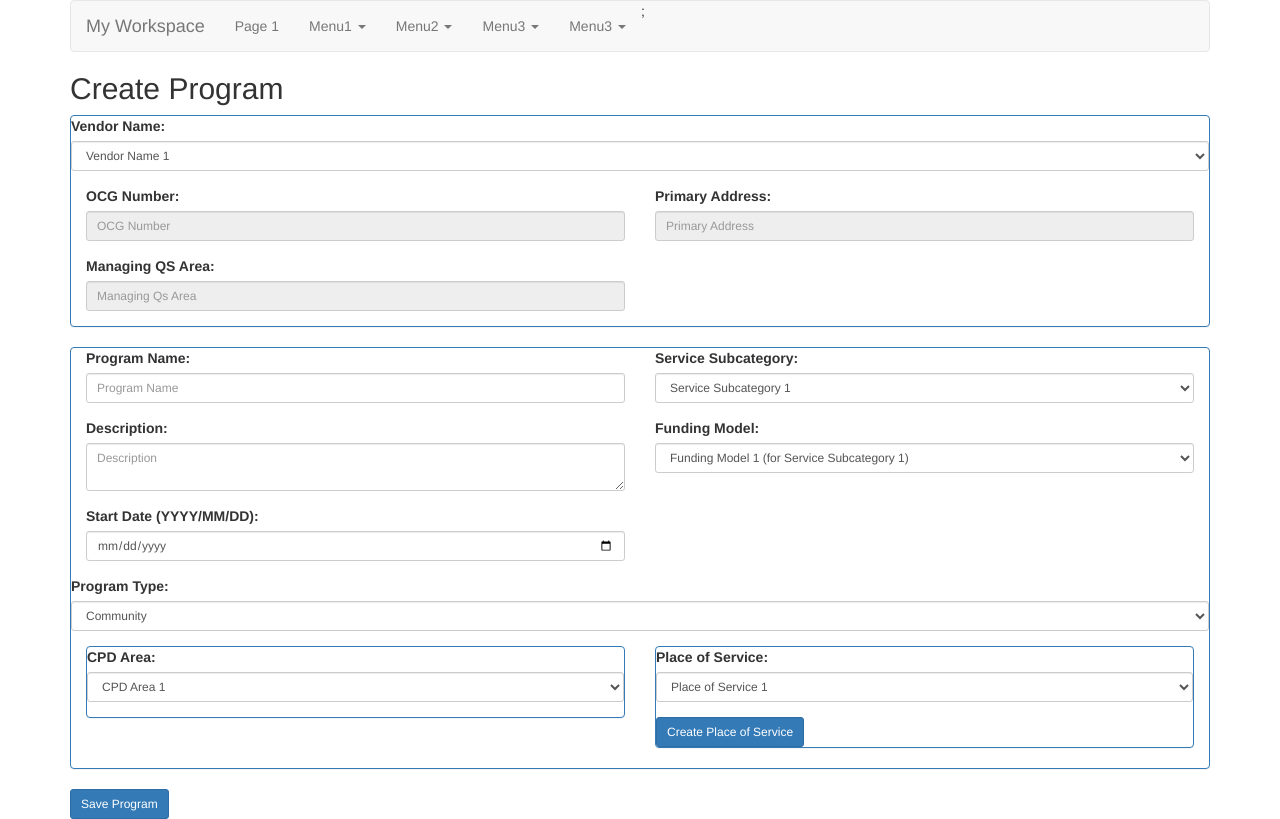
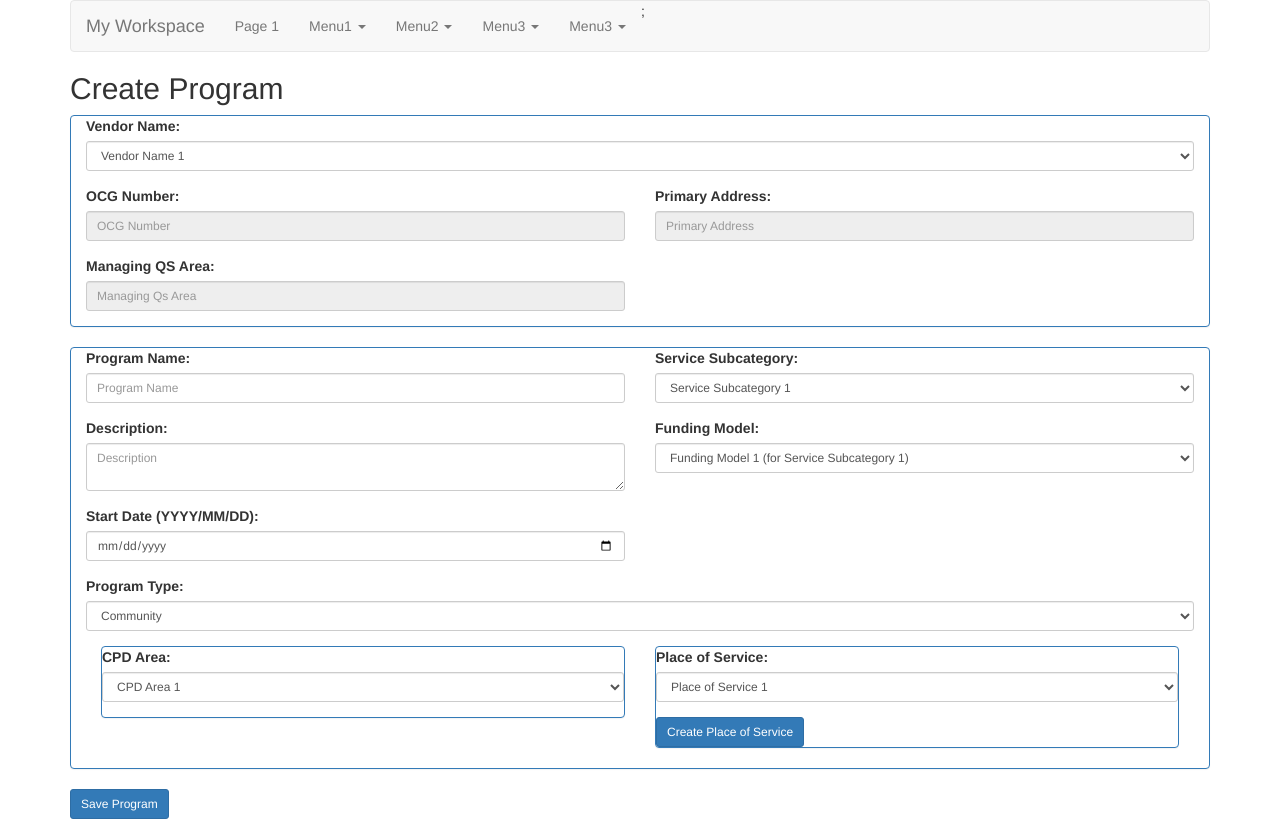
Before and after one commit to reashore/ClbcMyWorksspaceTs, a React (Create React App) app: page /createprogram in a window 1280 px wide. Built offline with nearby package versions, Linux system fonts and the light colour scheme.

Commit message:
Fixed two-column alignment

```diff
--- a/src/components/Program/Program.tsx
+++ b/src/components/Program/Program.tsx
@@ -57,7 +57,7 @@ export class Program extends React.Component<ProgramProps, ProgramState> {
 
   // // https://github.com/DefinitelyTyped/DefinitelyTyped/issues/16208
   onChangeServiceSubcategory(event: React.FormEvent<FormControlProps>): void {
-    let formValue: string | number | string[] | undefined = event.currentTarget.value;
+    let formValue: number | string |  string[] | undefined = event.currentTarget.value;
     // tslint:disable-next-line:no-console
     console.log(formValue);
     const serviceSubcategoryId = parseInt(this.serviceSubcategoryId.value, 10);
@@ -85,24 +85,20 @@ export class Program extends React.Component<ProgramProps, ProgramState> {
                 <FormControl type="text" name="programName" required placeholder="Program Name"
                         value={this.state.programName} onChange={this.onChangeProgramName} />
               </FormGroup> */}
-
               <FormGroup controlId="programName" bsSize="small">
                 <ControlLabel>Program Name:</ControlLabel>
                 <FormControl type="text" name="programName" required={true} placeholder="Program Name" />
               </FormGroup>
-
               <FormGroup controlId="description" bsSize="small">
                 <ControlLabel>Description:</ControlLabel>
                 <FormControl componentClass="textarea" name="description" rows={2} required={true} placeholder="Description" />
               </FormGroup>
-
               <FormGroup controlId="startDate" bsSize="small">
                 <ControlLabel>Start Date (YYYY/MM/DD):</ControlLabel>
                 {/* <CustomDatePicker /> */}
                 <FormControl type="date" name="startDate" required={true} placeholder="Start Date" />
               </FormGroup>
             </Col>
-
             <Col md={6}>
               <FormGroup controlId="serviceSubcategoryId" bsSize="small">
                 <ControlLabel>Service Subcategory:</ControlLabel>
@@ -110,7 +106,6 @@ export class Program extends React.Component<ProgramProps, ProgramState> {
                   {this.createSelectOptionsFromServiceSubcategories(this.serviceSubcategories)}
                 </FormControl>
               </FormGroup>
-
               <FormGroup controlId="fundingModelId" bsSize="small">
                 <ControlLabel>Funding Model:</ControlLabel>
                 <FormControl componentClass="select">
@@ -119,9 +114,12 @@ export class Program extends React.Component<ProgramProps, ProgramState> {
               </FormGroup>
             </Col>
           </Row>
+          <Row>
+            <Col md={12}>
+              <ProgramType serviceUrl="http://localhost/api/programtypes" />
+            </Col>
+          </Row>
         </Grid>
-
-        <ProgramType serviceUrl="http://localhost/api/programtypes" />
       </Panel>
     );
   }
--- a/src/components/Vendor/Vendor.tsx
+++ b/src/components/Vendor/Vendor.tsx
@@ -55,27 +55,28 @@ export class Vendor extends React.Component<VendorProps, VendorState> {
   render(): JSX.Element {
     return (
       <Panel header="Vendors" bsStyle="primary">
-        <FormGroup controlId="vendorId" bsSize="small">
-          <ControlLabel>Vendor Name:</ControlLabel>
-          <FormControl componentClass="select" inputRef={ref => { this.vendorId = ref; }} onChange={this.onChange}>
-            {this.createSelectOptionsFromVendors()}
-          </FormControl>
-        </FormGroup>
-
         <Grid fluid={true}>
+          <Row>
+            <Col md={12}>
+              <FormGroup controlId="vendorId" bsSize="small">
+                <ControlLabel>Vendor Name:</ControlLabel>
+                <FormControl componentClass="select" inputRef={ref => { this.vendorId = ref; }} onChange={this.onChange}>
+                  {this.createSelectOptionsFromVendors()}
+                </FormControl>
+              </FormGroup>
+            </Col>
+          </Row>
           <Row>
             <Col md={6}>
               <FormGroup controlId="ocgNumber" bsSize="small">
                 <ControlLabel>OCG Number:</ControlLabel>
                 <FormControl type="text" placeholder="OCG Number" readOnly={true} value={this.state.ocgNumber} />
               </FormGroup>
-
               <FormGroup controlId="managingQsArea" bsSize="small">
                 <ControlLabel>Managing QS Area:</ControlLabel>
                 <FormControl type="text" placeholder="Managing Qs Area" readOnly={true} value={this.state.managingQsArea} />
               </FormGroup>
             </Col>
-
             <Col md={6}>
               <FormGroup controlId="primaryAddress" bsSize="small">
                 <ControlLabel>Primary Address:</ControlLabel>
```
